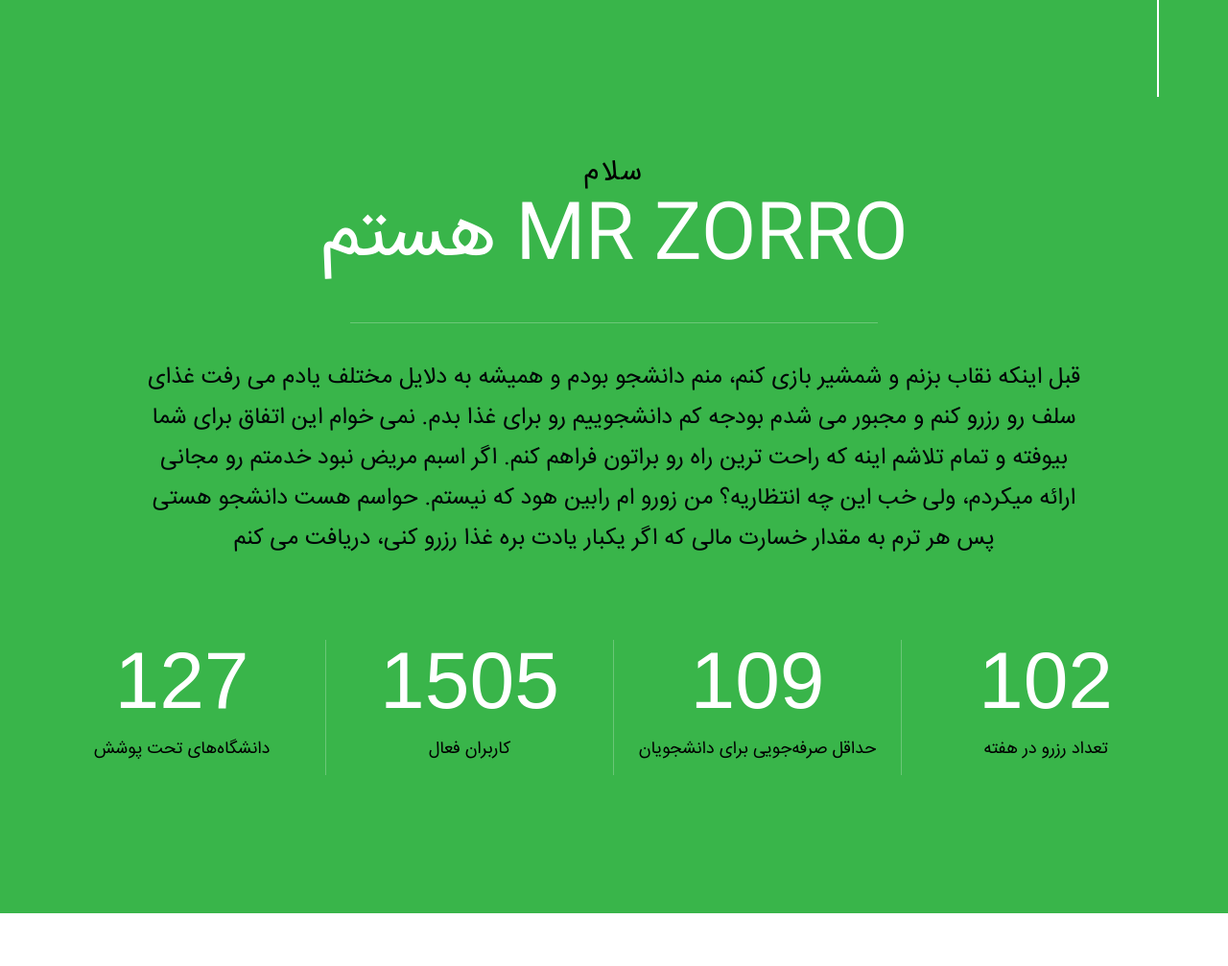
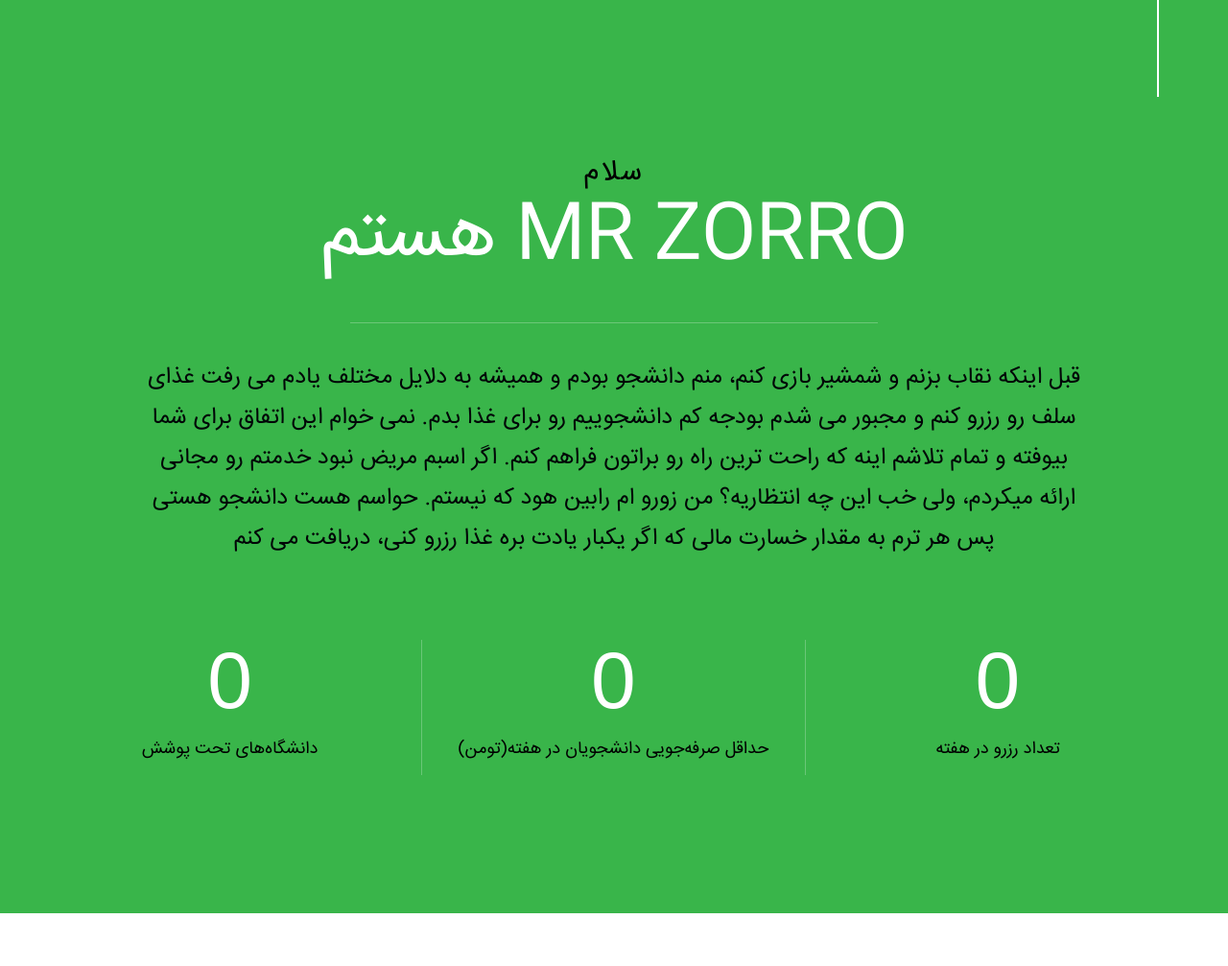
Before and after one commit to yazdanimehdi/dining, a Django app: page / in a window 1280 px wide. Shown: the part 801-1808 px from the top of the page at 96% size. Run offline with Django 3.2, Linux system fonts and the light colour scheme; data that the repository does not hold is empty; parts of the project's set-up code (start-up, migrations or seed data) failed here and were passed over; some web fonts are replaced.

Commit message:
رفع برخی مشکلات

```diff
--- a/dining/models/university_dining.py
+++ b/dining/models/university_dining.py
@@ -4,9 +4,9 @@ from django.db import models
 class University(models.Model):
     name = models.CharField(max_length=100)
     login_url = models.CharField(max_length=200)
-    reserve_table = models.CharField(max_length=200)
-    reserve_url = models.CharField(max_length=200)
-    reserved_table = models.CharField(max_length=200)
+    reserve_table = models.CharField(max_length=200, default='0')
+    reserve_url = models.CharField(max_length=200, default='0')
+    reserved_table = models.CharField(max_length=200, default='0')
     csrf_name = models.CharField(max_length=100)
     form_username = models.CharField(max_length=100)
     form_password = models.CharField(max_length=100)
--- a/dining/tasks/reservation_sharif.py
+++ b/dining/tasks/reservation_sharif.py
@@ -23,7 +23,7 @@ def reserve_function():
                 user_data.university.csrf_name: authenticity_token,
             }
             result = session_requests.post(login_url, data=payload, headers=dict(referer=login_url))
-            result = session_requests.get(user_data.university.reserve_url)
+            result = session_requests.get(user_data.university.reserve_table)
 
             regex_find = re.findall(r'load_diet_reserve_table\((.*)\);\">هفته بعد', result.text)
             user_id = re.findall(r'\,(\d\d+)', regex_find[0])[0]
--- a/dining/views/index.py
+++ b/dining/views/index.py
@@ -1,10 +1,32 @@
+from django.http import HttpResponseForbidden, HttpResponse
 from django.shortcuts import render
-from django.http import HttpResponseForbidden, HttpResponse
+
+from dining.models import University, UserDiningData
 
 
 def home(request):
+    uni = University.objects.count()
+    count = UserDiningData.objects.filter(reserve_friday_breakfast=True).count() + UserDiningData.objects.filter(
+        reserve_saturday_breakfast=True).count() + UserDiningData.objects.filter(
+        reserve_sunday_breakfast=True).count() + \
+            UserDiningData.objects.filter(reserve_monday_breakfast=True).count() + UserDiningData.objects.filter(
+        reserve_tuesday_breakfast=True).count() + UserDiningData.objects.filter(
+        reserve_wednesday_breakfast=True).count() + \
+            UserDiningData.objects.filter(reserve_thursday_breakfast=True).count() + UserDiningData.objects.filter(
+        reserve_friday_lunch=True).count() + UserDiningData.objects.filter(
+        reserve_saturday_lunch=True).count() + UserDiningData.objects.filter(reserve_sunday_lunch=True).count() + \
+            UserDiningData.objects.filter(reserve_monday_lunch=True).count() + UserDiningData.objects.filter(
+        reserve_tuesday_lunch=True).count() + UserDiningData.objects.filter(reserve_wednesday_lunch=True).count() + \
+            UserDiningData.objects.filter(reserve_thursday_lunch=True).count() + UserDiningData.objects.filter(
+        reserve_friday_dinner=True).count() + UserDiningData.objects.filter(
+        reserve_saturday_dinner=True).count() + UserDiningData.objects.filter(reserve_sunday_dinner=True).count() + \
+            UserDiningData.objects.filter(reserve_monday_dinner=True).count() + UserDiningData.objects.filter(
+        reserve_tuesday_dinner=True).count() + UserDiningData.objects.filter(reserve_wednesday_dinner=True).count() + \
+            UserDiningData.objects.filter(reserve_thursday_dinner=True).count()
+
+    saved = count * 10000 / (3)
     if request.method == "GET":
-        return render(request, "dining/templates/index.html")
+        return render(request, "dining/templates/index.html", {'uni': uni, 'r_count': count, 'saved': saved})
     else:
         return HttpResponseForbidden()
 
--- a/dining/views/register_wizard.py
+++ b/dining/views/register_wizard.py
@@ -14,6 +14,7 @@ def userdiningdata_wizard(request):
                     if hasattr(u, x):
                         u.__setattr__(x, request.POST.get(x))
                 a = u.test_account()
+                print(a)
                 if a != {}:
                     for item in a:
                         self = UserSelfs()
--- a/templates/dining/templates/index.html
+++ b/templates/dining/templates/index.html
@@ -167,22 +167,18 @@
             </div>
         </div> <!-- end about-desc -->
 
-        <div class="row about-stats stats block-1-4 block-m-1-2 block-mob-full" data-aos="fade-up">
+        <div class="row about-stats stats block-1-3 block-m-1-2 block-mob-full" data-aos="fade-up">
 
             <div class="col-block stats__col ">
-                <div class="stats__count">127</div>
+                <div class="stats__count">{{ uni }}</div>
                 <h5 style="font-family: iransans; font: bolder;">دانشگاه‌های تحت پوشش</h5>
             </div>
             <div class="col-block stats__col">
-                <div class="stats__count">1505</div>
-                <h5 style="font-family: iransans; font: bolder;">کاربران فعال</h5>
+                <div class="stats__count">{{ saved }}</div>
+                <h5 style="font-family: iransans; font: bolder;">(حداقل صرفه‌جویی دانشجویان در هفته(تومن</h5>
             </div>
             <div class="col-block stats__col">
-                <div class="stats__count">109</div>
-                <h5 style="font-family: iransans; font: bolder;">حداقل صرفه‌جویی برای دانشجویان</h5>
-            </div>
-            <div class="col-block stats__col">
-                <div class="stats__count">102</div>
+                <div class="stats__count">{{ r_count }}</div>
                 <h5 style="font-family: iransans; font: bolder;">تعداد رزرو در هفته</h5>
             </div>
 
@@ -399,7 +395,7 @@
 
 
     <!-- photoswipe background
-    ================================================== -->
+    ==================================================
     <div aria-hidden="true" class="pswp" role="dialog" tabindex="-1">
 
         <div class="pswp__bg"></div>
@@ -439,20 +435,20 @@
 
 
     <!-- preloader
-    ================================================== -->
-    <div id="preloader">
-        <div id="loader">
-            <div class="line-scale-pulse-out">
-                <div></div>
-                <div></div>
-                <div></div>
-                <div></div>
-                <div></div>
-            </div>
-        </div>
-    </div>
+    ==================================================
+{#    <div id="preloader">#}
+{#        <div id="loader">#}
+{#            <div class="line-scale-pulse-out">#}
+{#                <div></div>#}
+{#                <div></div>#}
+{#                <div></div>#}
+{#                <div></div>#}
+{#                <div></div>#}
+{#            </div>#}
+{#        </div>#}
+{#    </div>#}
 
-
+-->
     <!-- Java Script
     ================================================== -->
     <script src="{%static 'js/jquery-3.2.1.min.js'%}"></script>
```
Also changed, not shown: dining/models/user_dining.py (+5 -4 lines), reserve_site/settings.py (+4 -4 lines), dining/static/js/main.js (line endings or trailing spaces).
